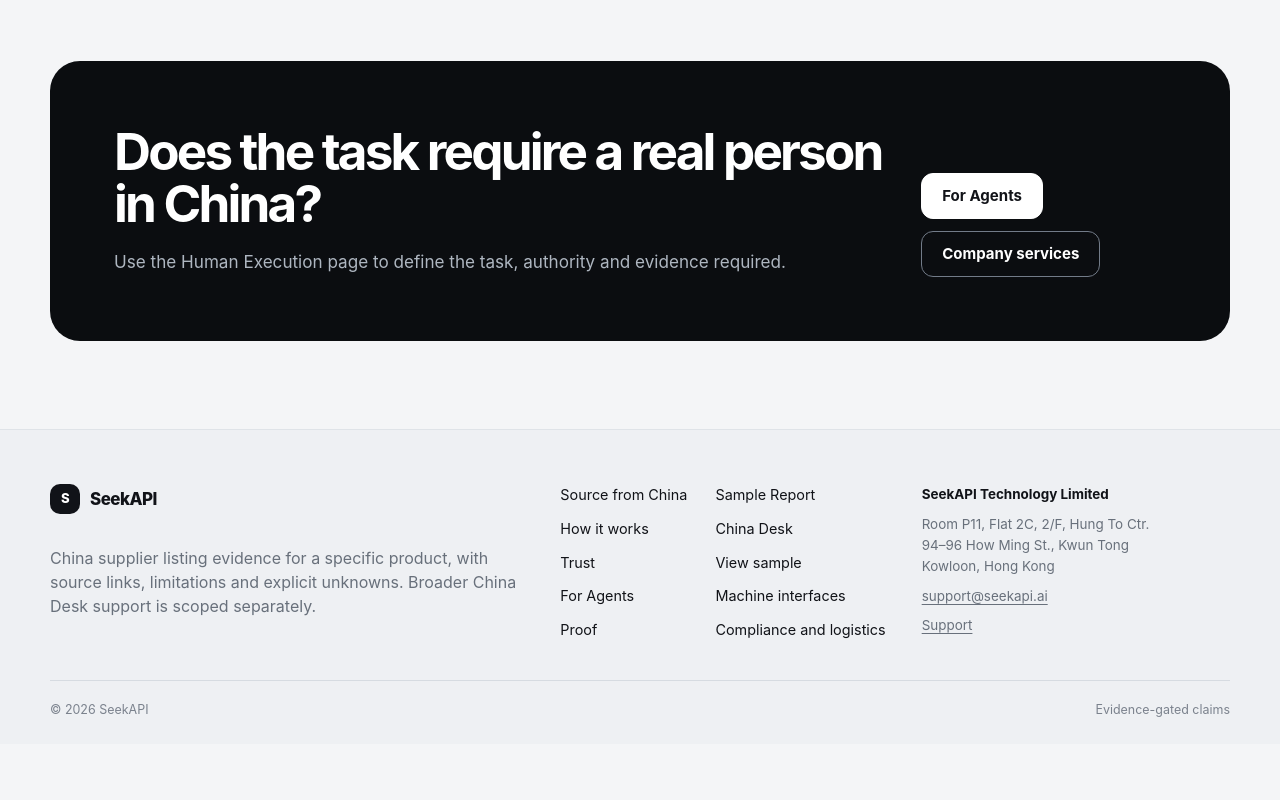
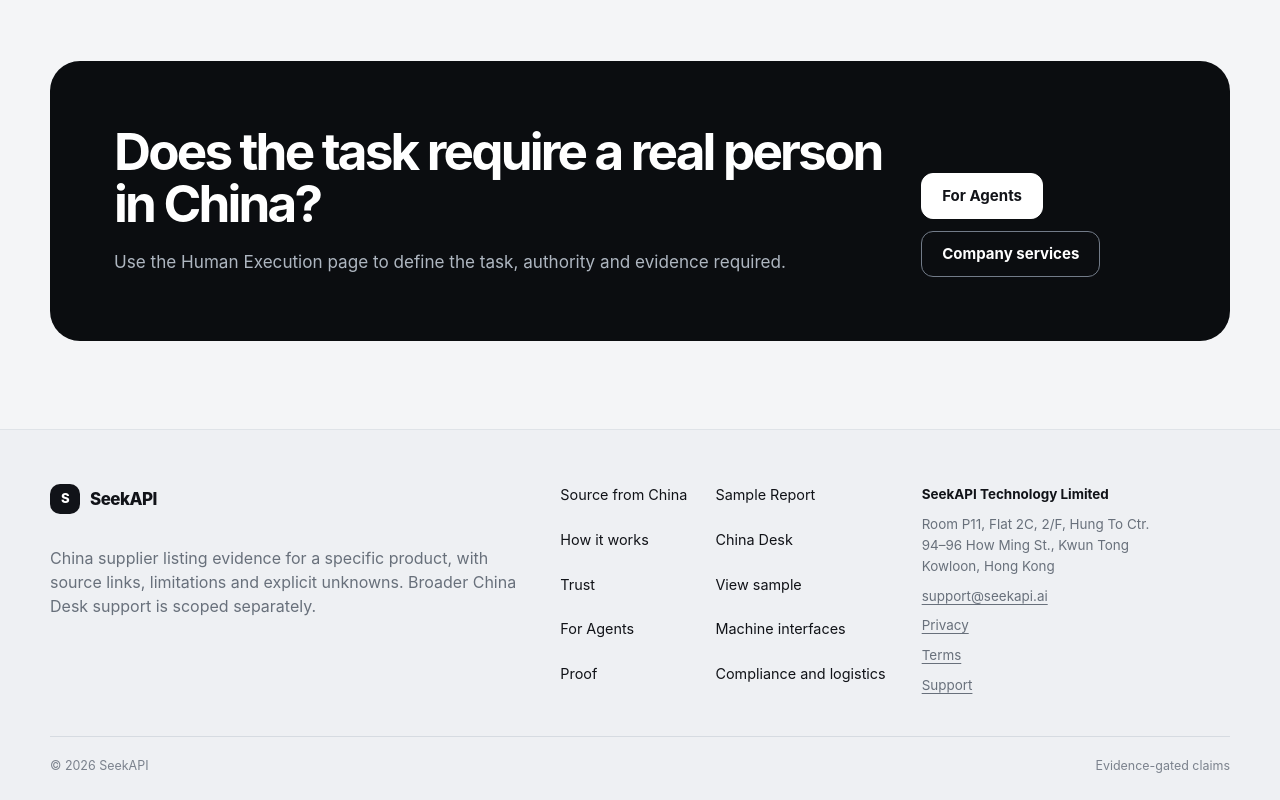
Before and after one commit to kiddhu/seekapi-public, a Next.js app: page /apis in a window 1280 px wide. Shown: the part 3799-4599 px from the top of the page. Before the commit the page ends 4543 px from the top, so only its background shows below. Built offline with nearby package versions, Linux system fonts and the light colour scheme.

Commit message:
Publisher paid-live copy: components/site.tsx

```diff
--- a/components/site.tsx
+++ b/components/site.tsx
@@ -14,13 +14,13 @@ export const navItems = [
 ];
 
 function localeUi(locale:SiteLocale){
-  if(locale==='en')return {preview:'Internal preview · payments are not enabled; service requests require human confirmation',skip:'Skip to main content',menu:'Menu',close:'Close',start:'View sample',items:navItems,home:'/',footer:'China supplier listing evidence for a specific product, with source links, limitations and explicit unknowns. Broader China Desk support is scoped separately.',evidence:'Evidence-gated claims'};
+  if(locale==='en')return {preview:'Internal preview · confirm scope and payment before execution',skip:'Skip to main content',menu:'Menu',close:'Close',start:'View sample',items:navItems,home:'/',footer:'China supplier listing evidence for a specific product, with source links, limitations and explicit unknowns. Broader China Desk support is scoped separately.',evidence:'Evidence-gated claims'};
   if(locale==='ru'){const c=russianCopy;return {preview:c.preview,skip:c.skip,menu:c.menu,close:c.close,start:c.start,items:Object.entries(c.nav).map(([slug,label])=>({href:`/ru/${slug}`,label})),home:'/ru',footer:c.footer,evidence:c.evidence};}
   const c=localizedCopy[locale];return {preview:c.preview,skip:c.skip,menu:c.menu,close:c.close,start:c.start,items:Object.entries(c.nav).map(([slug,label])=>({href:pagePath(locale,slug as 'china-supply-chain'|'china-compliance-logistics'|'how-it-works'|'trust'),label})),home:pagePath(locale,'home'),footer:c.footer,evidence:c.evidence};
 }
 export function Header({ locale = 'en' }: { locale?: SiteLocale }) {
   const ui=localeUi(locale); const startHref=locale==='en'?'/china-supply-check/sample':locale==='ru'?'/ru/start':pagePath(locale,'start');
-  const productionNotices:Record<SiteLocale,string>={en:'Service requests require human scope confirmation · Website payments are not enabled',ja:'サービス依頼は人が範囲を確認してから受諾 · ウェブサイト決済は未対応',es:'Las solicitudes requieren confirmación humana del alcance · Los pagos web no están habilitados',ar:'تتطلب الطلبات مراجعة بشرية للنطاق · الدفع عبر الموقع غير مفعّل',de:'Serviceanfragen erfordern eine menschliche Umfangsprüfung · Website-Zahlungen sind nicht aktiviert','pt-br':'Solicitações exigem revisão humana do escopo · Pagamentos no site não estão habilitados',ru:'Запросы принимаются после ручной проверки объёма · Оплата на сайте не включена'};
+  const productionNotices:Record<SiteLocale,string>={en:'Paid services require scope and payment confirmation before execution',ja:'有料サービスは実行前に範囲と支払いを確認します',es:'Los servicios de pago requieren confirmar alcance y pago antes de la ejecución',ar:'تتطلب الخدمات المدفوعة تأكيد النطاق والدفع قبل التنفيذ',de:'Bezahlte Leistungen erfordern vor Ausführung die Bestätigung von Umfang und Zahlung','pt-br':'Serviços pagos exigem confirmação de escopo e pagamento antes da execução',ru:'Платные услуги выполняются после подтверждения объёма и оплаты'};
   const notice=isPublicProduction?productionNotices[locale]:ui.preview;
   return (
     <header className="site-header">
@@ -49,7 +49,7 @@ export function Footer({ locale = 'en' }: { locale?: SiteLocale }) {
       <div className="container footer-grid">
         <div><div className="brand footer-brand"><span className="brand-mark" aria-hidden="true">S</span><span>SeekAPI</span></div><p className="muted footer-copy">{ui.footer}</p></div>
         <div className="footer-links">{ui.items.map(item=><Link href={item.href} key={item.href}>{item.label}</Link>)}<Link href={startHref}>{ui.start}</Link>{locale === 'en' ? <><Link href="/for-agents">For Agents</Link><Link href="/apis">Machine interfaces</Link><Link href="/proof">Proof</Link><Link href="/china-compliance-logistics">Compliance and logistics</Link></> : null}</div>
-        <address className="footer-legal"><strong>SeekAPI Technology Limited</strong><span>Room P11, Flat 2C, 2/F, Hung To Ctr.<br/>94–96 How Ming St., Kwun Tong<br/>Kowloon, Hong Kong</span><a href="mailto:support@seekapi.ai">support@seekapi.ai</a><Link href="/support">Support</Link></address>
+        <address className="footer-legal"><strong>SeekAPI Technology Limited</strong><span>Room P11, Flat 2C, 2/F, Hung To Ctr.<br/>94–96 How Ming St., Kwun Tong<br/>Kowloon, Hong Kong</span><a href="mailto:support@seekapi.ai">support@seekapi.ai</a><Link href="/privacy">Privacy</Link><Link href="/terms">Terms</Link><Link href="/support">Support</Link></address>
       </div>
       <div className="container footer-bottom"><span>© 2026 SeekAPI</span><span>{ui.evidence}</span></div>
     </footer>
```
